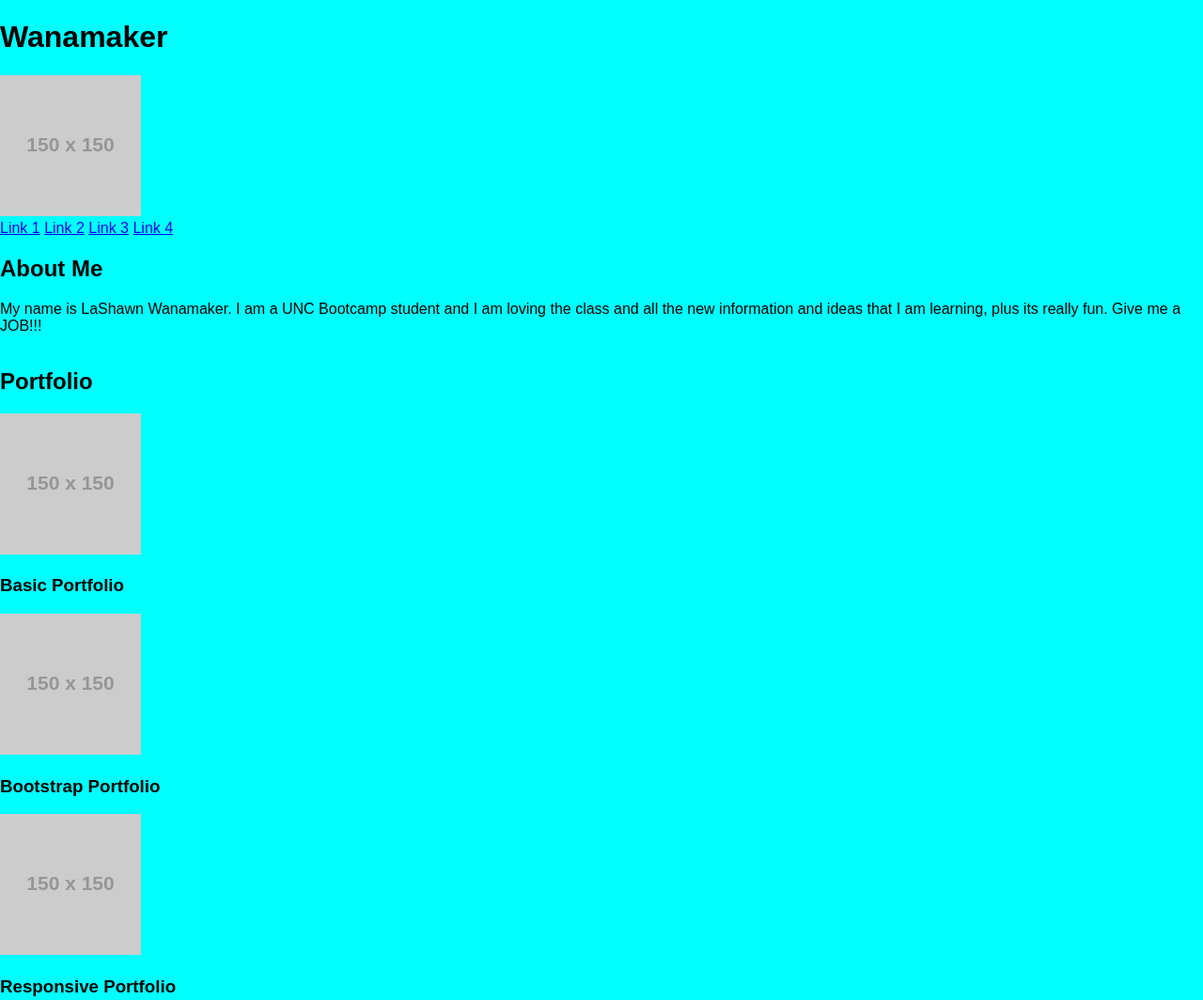
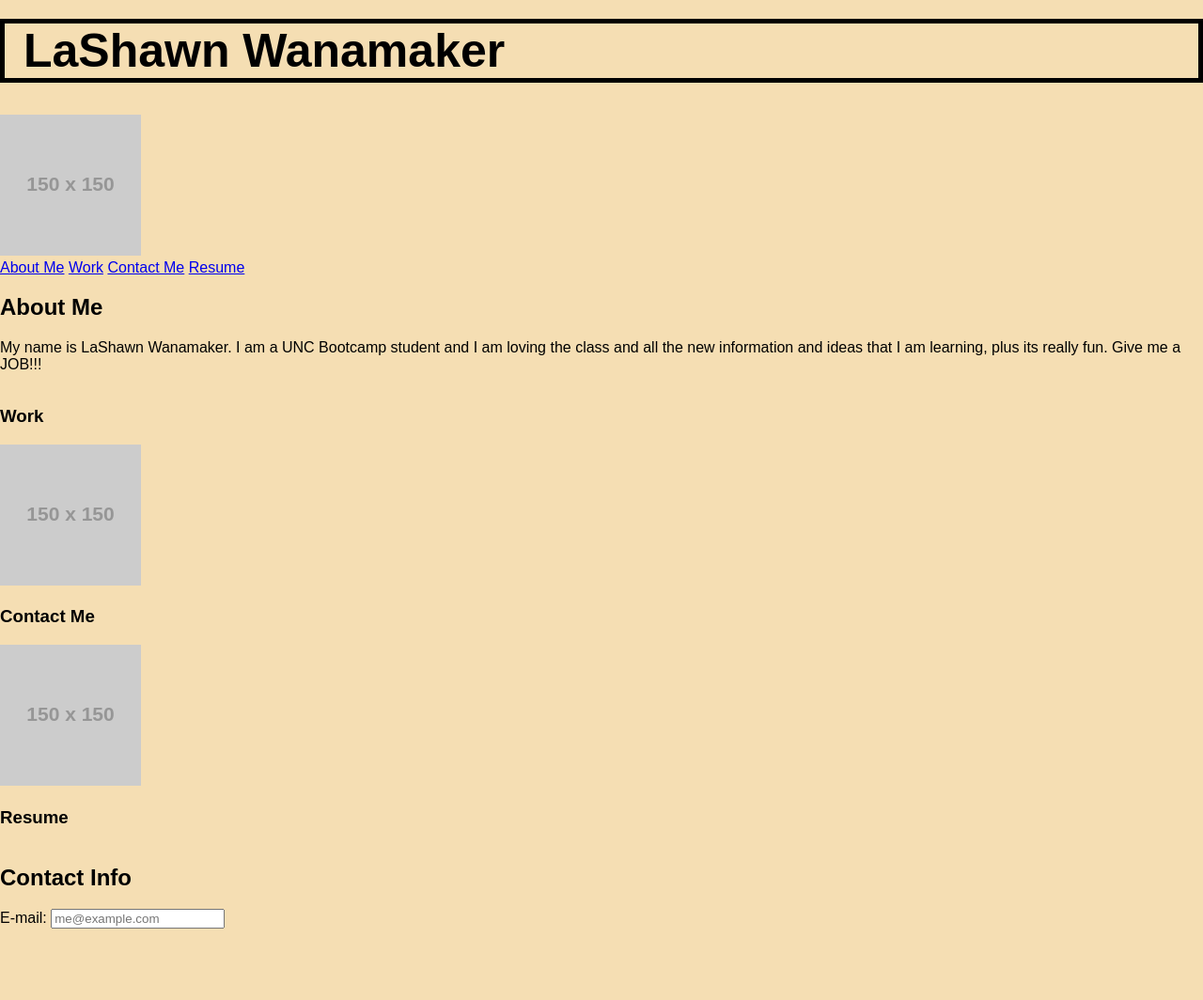
Before and after one commit to Wanamaker919/Advanced-CSS--Portfolio, a plain HTML site: page Index.html in a window 1280 px wide. Shown: the top 1064 px of the page at 94% size. After the commit the page ends 1004 px from the top, so only its background shows below. Drawn offline with Linux system fonts and the light colour scheme; placeholder pictures from the web are drawn by us.

Commit message:
another push please work

```diff
--- a/Index.html
+++ b/Index.html
@@ -9,15 +9,15 @@
 </head>
 <body>
     <header>
-        <h1>Wanamaker</h1>
+        <h1> LaShawn Wanamaker</h1>
         <img src="https://via.placeholder.com/150">
 
     </header>
     <nav>
-        <a href="#">Link 1</a>
-        <a href="#">Link 2</a>
-        <a href="#">Link 3</a>
-        <a href="#">Link 4</a>
+        <a href="#">About Me</a>
+        <a href="#">Work</a>
+        <a href="#">Contact Me</a>
+        <a href="#">Resume</a>
       </nav>
     <section>
         <h2>About Me</h2>
@@ -27,18 +27,16 @@
     </section>
 
     <section>
-        <h2>Portfolio</h2>
-        <div class="example">
-            <img alt="Placeholder" src="https://via.placeholder.com/150">
-            <h3>Basic Portfolio</h3>
+
+            <h3>Work</h3>
           </div>
           <div class="example">
             <img alt="Placeholder" src="https://via.placeholder.com/150">
-            <h3>Bootstrap Portfolio</h3>
+            <h3>Contact Me</h3>
           </div>
           <div class="example">
             <img alt="Placeholder" src="https://via.placeholder.com/150">
-            <h3>Responsive Portfolio</h3>
+            <h3>Resume</h3>
           </div>
         </section>
         <section>
--- a/assets/css/style.css
+++ b/assets/css/style.css
@@ -5,5 +5,21 @@ body {
   min-height: 100%;
   align-content: center;
   font-family: sans-serif;
-    background-color: aqua;
+    background-color: wheat;
     }
+    h1 {
+      font-size: 50px;
+      font-weight: bolder;
+      padding-left: 20px;
+      margin-top: 20px;
+      border: 5px;
+      border-color: black;
+      border-style: solid;
+      border-width: 5px;
+
+    }
+    a[href*='About Me']:{
+      margin-left: 3px;
+      border-style: solid;
+      border-color: green;
+    }
```
